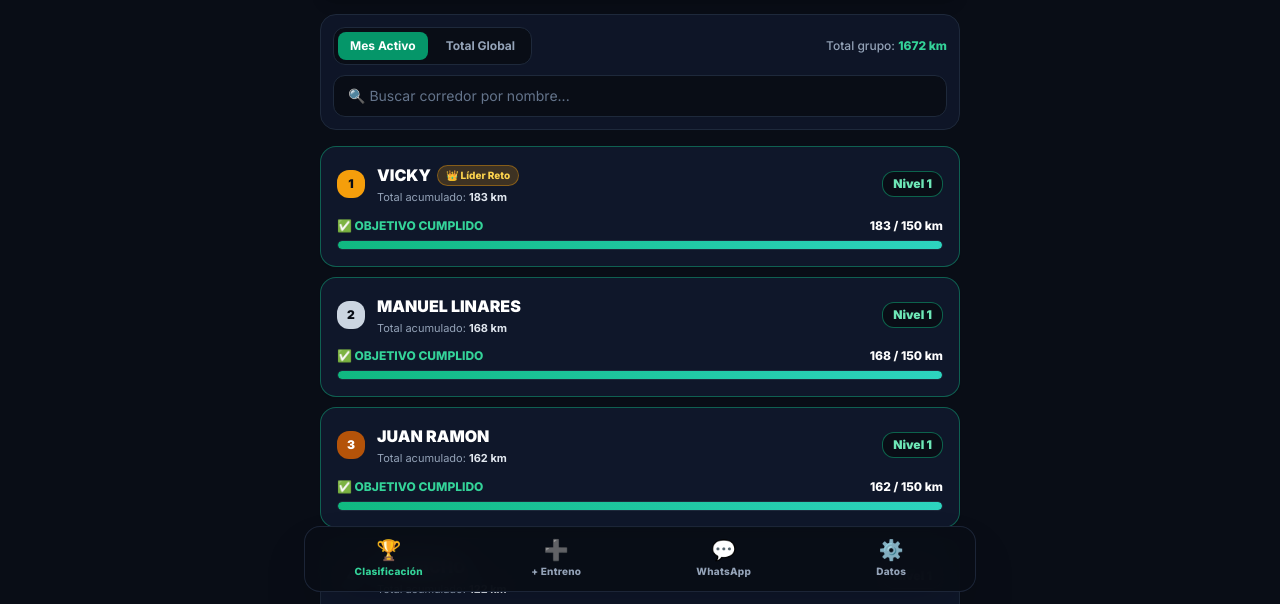
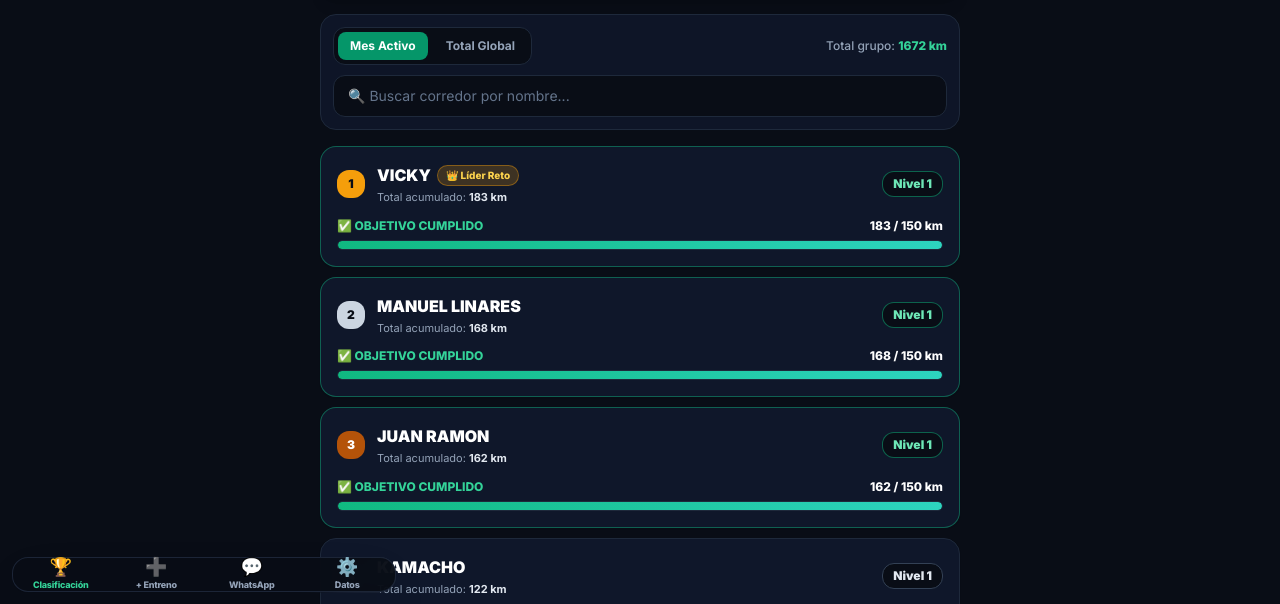
Before and after one commit to JanZimer/machiyard-tempranilla, a plain HTML site: page index.html in a window 1280 px wide. Shown: the part 196-800 px from the top of the page. Drawn offline with nearby package versions, Linux system fonts and the light colour scheme.

Commit message:
Update index.html

```diff
--- a/index.html
+++ b/index.html
@@ -362,24 +362,24 @@
 
     </main>
 
-    <!-- BARRA INFERIOR DE NAVEGACIÓN FLOTANTE (LIBRE DEL LOGO DE NETLIFY) -->
-    <nav class="fixed bottom-3 inset-x-3 max-w-2xl mx-auto bg-slate-950/95 backdrop-blur-lg border border-slate-800/90 rounded-2xl shadow-2xl z-30">
-        <div class="grid grid-cols-4 h-16">
-            <button onclick="switchTab('ranking')" id="tab-btn-ranking" class="nav-tab flex flex-col items-center justify-center gap-1 text-emerald-400 transition">
-                <span class="text-xl leading-none">🏆</span>
-                <span class="text-[10px] font-extrabold tracking-wide">Clasificación</span>
+    <!-- BARRA INFERIOR COMPACTA Y DESPLAZADA A LA IZQUIERDA -->
+    <nav class="fixed bottom-3 left-3 right-20 max-w-sm bg-slate-950/95 backdrop-blur-lg border border-slate-800/90 rounded-2xl shadow-2xl z-30">
+        <div class="grid grid-cols-4 h-15">
+            <button onclick="switchTab('ranking')" id="tab-btn-ranking" class="nav-tab flex flex-col items-center justify-center gap-0.5 text-emerald-400 transition">
+                <span class="text-lg leading-none">🏆</span>
+                <span class="text-[9px] font-extrabold tracking-tight">Clasificación</span>
             </button>
-            <button onclick="switchTab('add')" id="tab-btn-add" class="nav-tab flex flex-col items-center justify-center gap-1 text-slate-400 hover:text-slate-200 transition">
-                <span class="text-xl leading-none">➕</span>
-                <span class="text-[10px] font-extrabold tracking-wide">+ Entreno</span>
+            <button onclick="switchTab('add')" id="tab-btn-add" class="nav-tab flex flex-col items-center justify-center gap-0.5 text-slate-400 hover:text-slate-200 transition">
+                <span class="text-lg leading-none">➕</span>
+                <span class="text-[9px] font-extrabold tracking-tight">+ Entreno</span>
             </button>
-            <button onclick="switchTab('whatsapp')" id="tab-btn-whatsapp" class="nav-tab flex flex-col items-center justify-center gap-1 text-slate-400 hover:text-slate-200 transition">
-                <span class="text-xl leading-none">💬</span>
-                <span class="text-[10px] font-extrabold tracking-wide">WhatsApp</span>
+            <button onclick="switchTab('whatsapp')" id="tab-btn-whatsapp" class="nav-tab flex flex-col items-center justify-center gap-0.5 text-slate-400 hover:text-slate-200 transition">
+                <span class="text-lg leading-none">💬</span>
+                <span class="text-[9px] font-extrabold tracking-tight">WhatsApp</span>
             </button>
-            <button onclick="switchTab('data')" id="tab-btn-data" class="nav-tab flex flex-col items-center justify-center gap-1 text-slate-400 hover:text-slate-200 transition">
-                <span class="text-xl leading-none">⚙️</span>
-                <span class="text-[10px] font-extrabold tracking-wide">Datos</span>
+            <button onclick="switchTab('data')" id="tab-btn-data" class="nav-tab flex flex-col items-center justify-center gap-0.5 text-slate-400 hover:text-slate-200 transition">
+                <span class="text-lg leading-none">⚙️</span>
+                <span class="text-[9px] font-extrabold tracking-tight">Datos</span>
             </button>
         </div>
     </nav>
```
